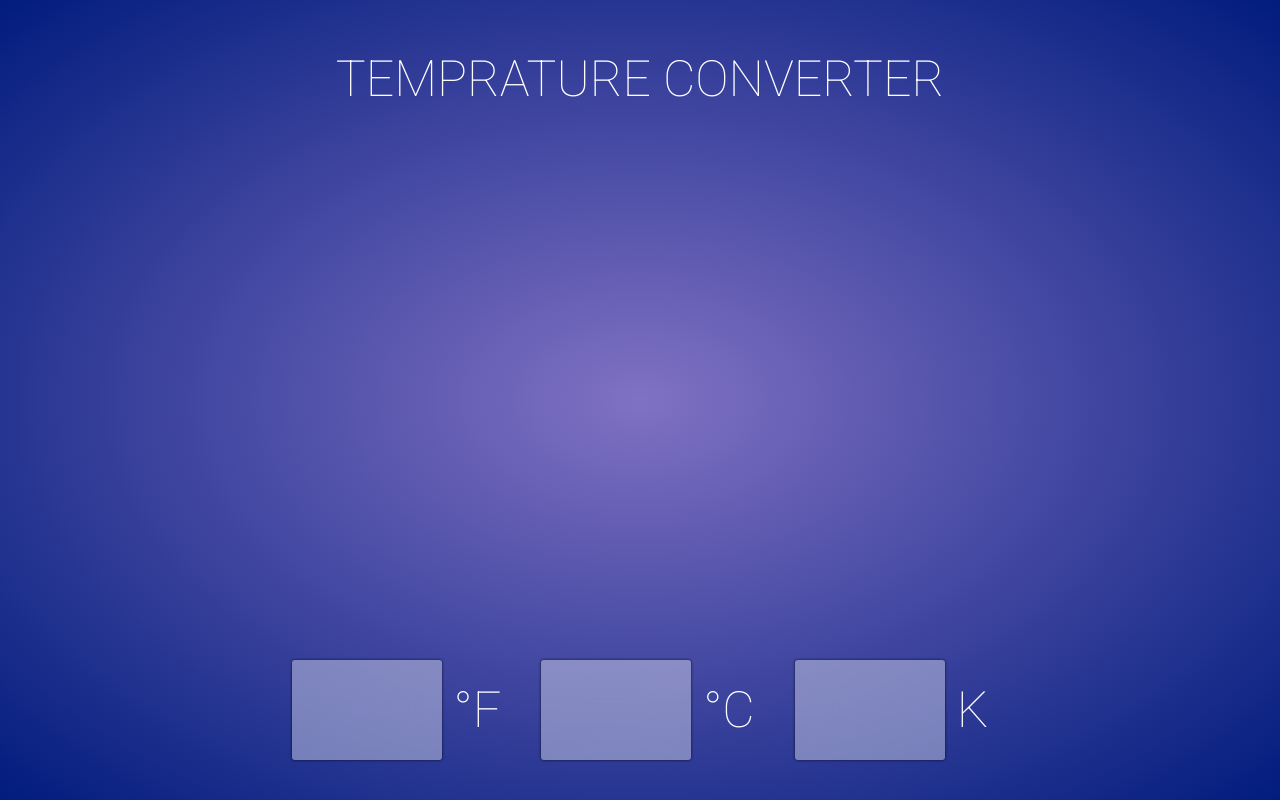
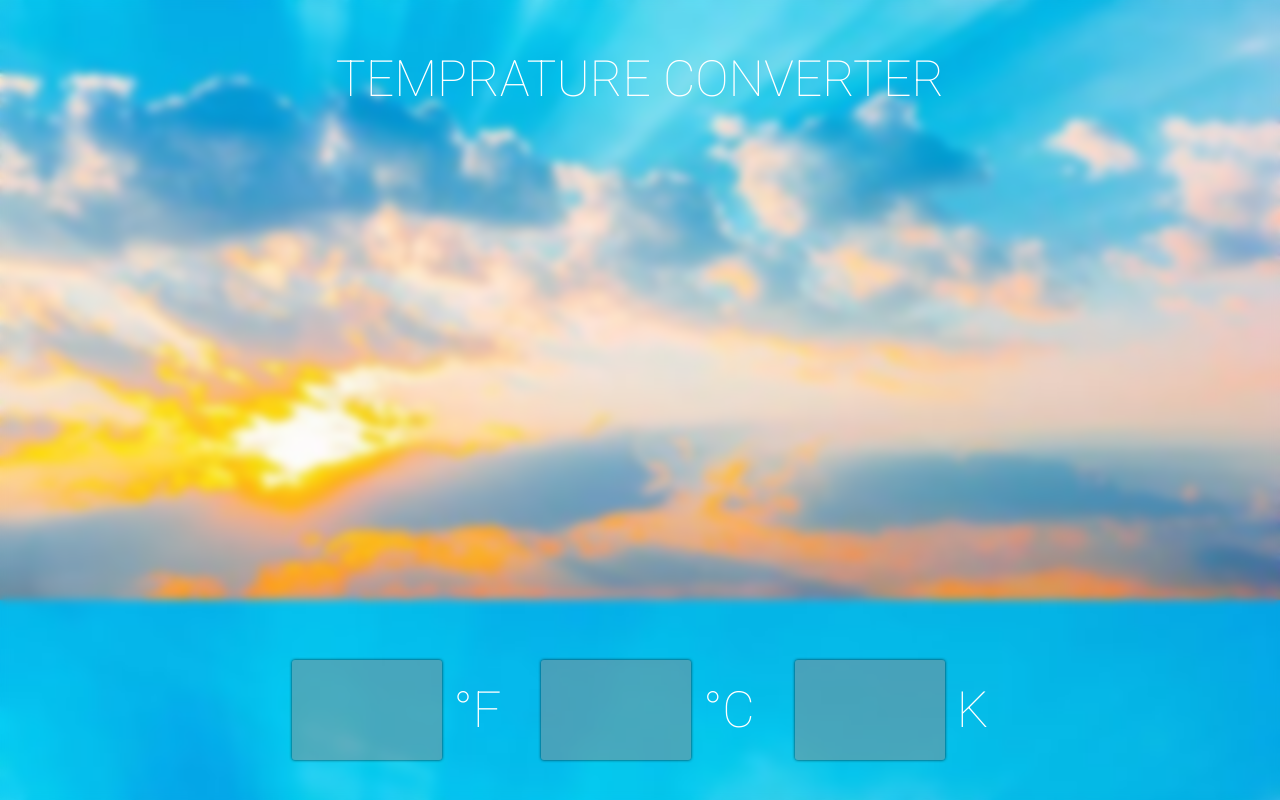
Before and after one commit to kamilrazadev/aidTech_TempConverter, a plain HTML site: page index.html in a window 1280 px wide. Drawn offline with Linux system fonts and the light colour scheme.

Commit message:
Updated UI

```diff
--- a/style.css
+++ b/style.css
@@ -8,6 +8,13 @@
 .bg-div {
     width: 100%;
     height: 100vh;
+
+    /* background: #8A73F2;
+    background: radial-gradient(at center, #1b00948e, #011c7d); */
+
+    background-image: url(./assets/bg-main.jpg);
+    background-size: 100%;
+    background-position: 0 600px;
 }
 
 .container {
@@ -21,8 +28,7 @@
     width: 100%;
     height: 100vh;
 
-    background: #8A73F2;
-    background: radial-gradient(at center, #1b00948e, #011c7d);
+    backdrop-filter: blur(4px);
 }
 
 h1 {
@@ -66,8 +72,9 @@ h1 {
     border: none;
     outline: none;
 
+    text-shadow: 0 0 3px black;
     box-shadow: 0px 0px 3px 0px rgba(0,0,0,0.78);
-    background-color: rgba(255, 255, 255, 0.378);
-    backdrop-filter: blur(20px);
+    background-color: rgba(142, 138, 138, 0.487);
+    backdrop-filter: blur(100px);
     color: white;
 }
```
Also changed, not shown: assets/bg-main.jpg (added).
